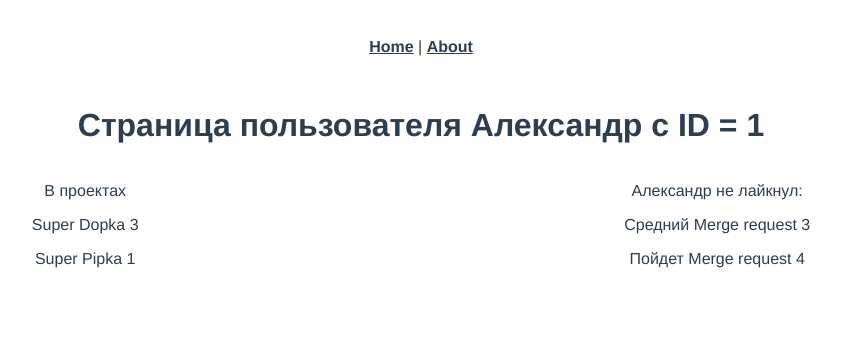
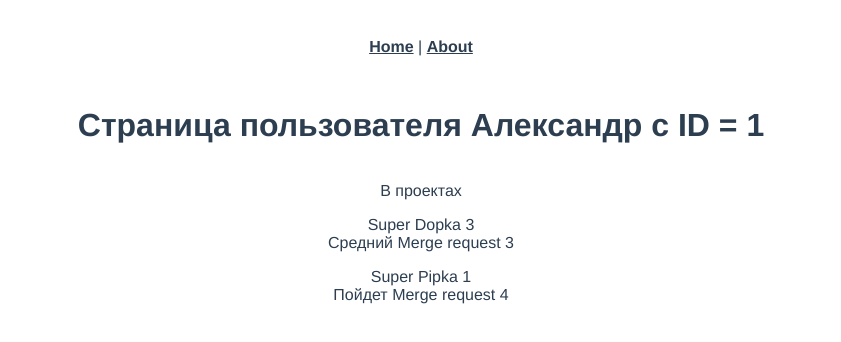
Before and after one commit to iamAndreyGavrilov/MR-list, a Vue app: page /users/1 in a window 1280 px wide. Shown: the top 342 px of the page, without its empty margins (219-1060 px from the left). Built offline with nearby package versions, Linux system fonts and the light colour scheme.

Commit message:
Update UserPage.vue

```diff
--- a/src/components/UserPage.vue
+++ b/src/components/UserPage.vue
@@ -3,11 +3,16 @@
   <div class="page">
     <div>
       <p>В проектах</p>
-      <p v-for="r in userProjects" :key="r.id">{{ r.name }}</p>
-    </div>
-    <div>
-      <p>{{ user.name }} не лайкнул:</p>
-      <p v-for="mr in noLikeMr" :key="mr.id">{{ mr.title }}</p>
+      <p v-for="project in userProjects" :key="project.id">
+        {{ project.name }}
+        <span
+          style="display: block"
+          v-for="mr in getMrByProject(project.id)"
+          :key="mr.id"
+        >
+          {{ mr.title }}
+        </span>
+      </p>
     </div>
   </div>
 </template>
@@ -21,24 +26,22 @@ export default {
     };
   },
   methods: {
-    getMrByProject(id) {
-      return this.noLikeMr.filter((i) => i.projectId === id);
+    getMrByProject(projectId) {
+      return this.noLikeMrs.filter((mr) => mr.projectId === projectId);
     },
 
     projNames() {
-      const arrProjectsNames = this.noLikeMr.flatMap((item2) => {
+      const arrProjectsNames = this.noLikeMrs.flatMap((item2) => {
         const currentProjectId = this.projects.filter(
           (item1) => item1["id"] === item2["projectId"]
         );
-        // console.log(currentProjectId)
         return currentProjectId;
       });
 
-      arrProjectsNames.forEach((i) => {
-        this.getMrByProject(i.id);
-      });
+      // arrProjectsNames.forEach((project) => {
+      //   project.unlikedMRs = this.getMrByProject(project.id);
+      // });
 
-      // console.log(arrProjectsNames)
       return this.userProjects.push(...arrProjectsNames);
     },
   },
@@ -66,11 +69,28 @@ export default {
       });
     },
 
-    noLikeMr() {
+    noLikeMrs() {
       return this.mergeRequests.filter((mere) => {
         return !mere.liked.includes(this.user.id);
       });
     },
+
+    // userProjects2() {
+    //   return this.projects
+    //     .map((project) => {
+    //       const projectUnlikedMRs = this.mergeRequests.filter(
+    //         (mr) =>
+    //           mr.projectId === project.id && !mr.liked.includes(this.user.id)
+    //       );
+    //       if (projectUnlikedMRs.length > 0) {
+    //         return {
+    //           ...project,
+    //           projectUnlikedMRs,
+    //         };
+    //       }
+    //     })
+    //     .filter((project) => project.projectUnlikedMRs.length !== 0);
+    // },
   },
 };
 </script>
```
